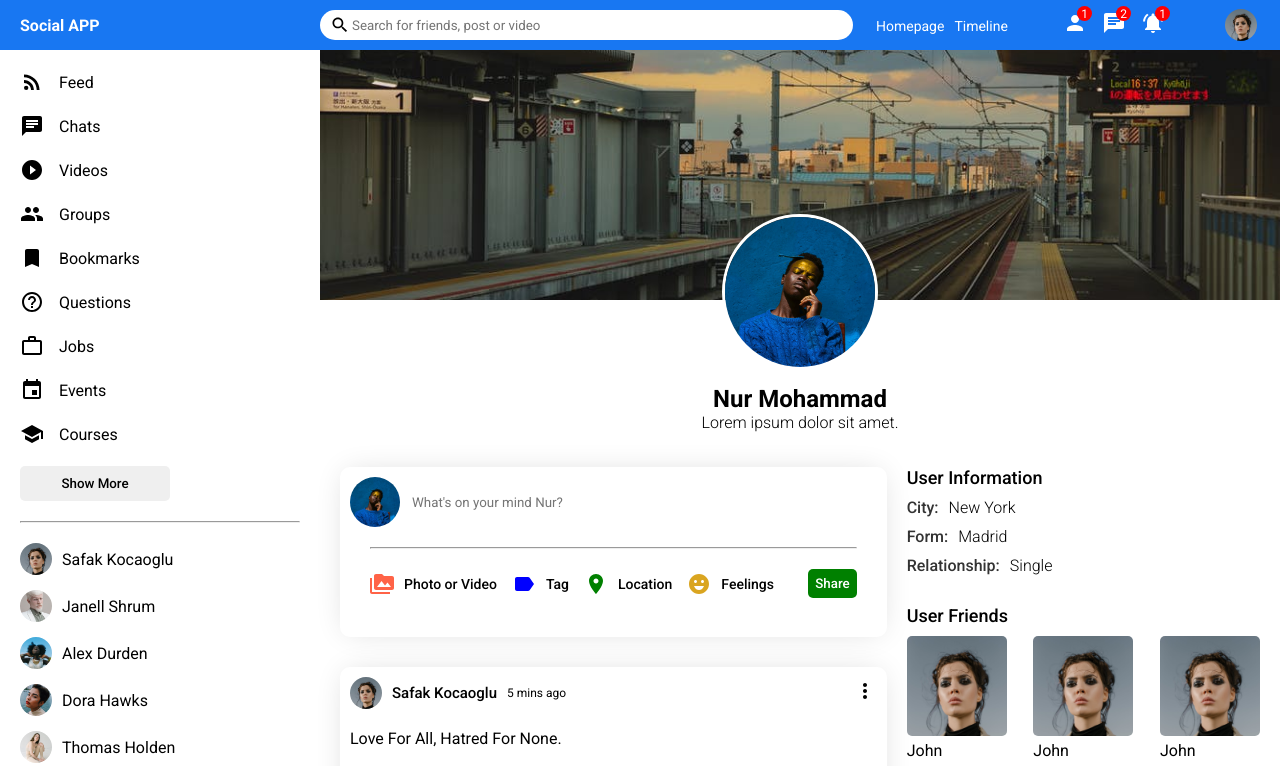
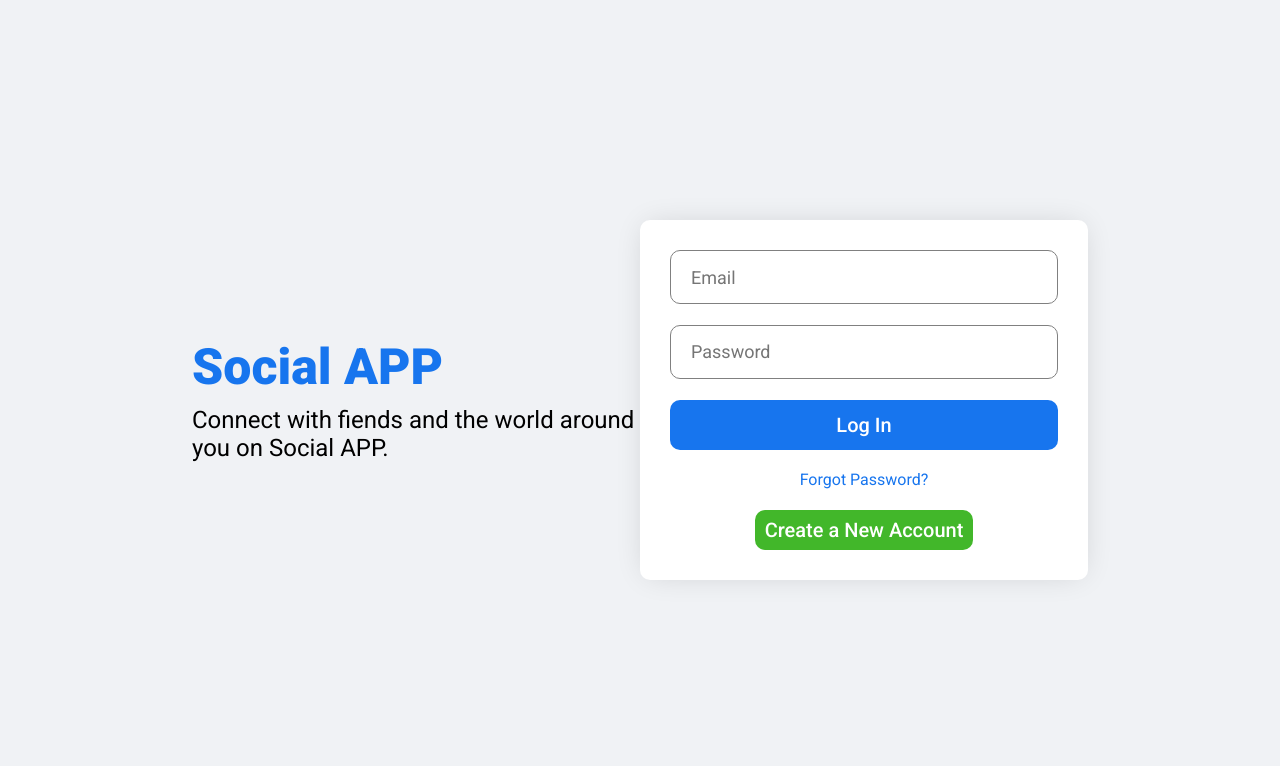
Before and after one commit to nmsoikat/Social-app-react, a React (Create React App) app: page / in a window 1280 px wide. Shown: the top 766 px of the page. Built offline with nearby package versions, Linux system fonts and the light colour scheme.

Commit message:
login page

```diff
--- a/src/App.js
+++ b/src/App.js
@@ -1,11 +1,13 @@
 import Home from './pages/home/Home';
+import Login from './pages/login/Login';
 import Profile from './pages/profile/Profile'
 
 
 function App() {
   return (
     // <Home />
-    <Profile />
+    // <Profile />
+    <Login />
   );
 }
 
--- /dev/null
+++ b/src/pages/login/Login.jsx
@@ -0,0 +1,25 @@
+import './login.css';
+
+export default function Login() {
+  return <>
+    <div className="login">
+      <div className="login-wrapper">
+        <div className="login-left">
+          <h3 className="login-logo">Social APP</h3>
+          <div className="span login-desc">
+            Connect with fiends and the world around you on Social APP.
+          </div>
+        </div>
+        <div className="login-right">
+          <div className="login-box">
+            <input placeholder="Email" className="login-input" />
+            <input placeholder="Password" className="login-input" />
+            <button className='login-btn'>Log In</button>
+            <span className="password-forgot">Forgot Password?</span>
+            <button className='register-btn'>Create a New Account</button>
+          </div>
+        </div>
+      </div>
+    </div>
+  </>;
+}
--- /dev/null
+++ b/src/pages/login/login.css
@@ -0,0 +1,88 @@
+.login {
+	width: 100vw;
+	height: 100vh;
+	background-color: #f0f2f5;
+	display: flex;
+	align-items: center;
+	justify-content: center;
+}
+
+.login-wrapper {
+	width: 70%;
+	height: 70%;
+	display: flex;
+}
+
+.login-left,
+.login-right {
+	display: flex;
+	flex: 1;
+	flex-direction: column;
+	justify-content: center;
+}
+
+.login-logo {
+	font-size: 50px;
+	font-weight: 800;
+	color: #1775ee;
+	margin-bottom: 10px;
+}
+
+.login-desc {
+	font-size: 24px;
+}
+
+.login-box {
+	height: 300px;
+	padding: 30px;
+	background-color: #fff;
+	display: flex;
+	flex-direction: column;
+	justify-content: space-between;
+  border-radius: 10px;
+	-webkit-box-shadow: 0px 0px 31px -7px rgba(0, 0, 0, 0.16);
+	box-shadow: 0px 0px 31px -7px rgba(0, 0, 0, 0.16);
+}
+
+.login-input {
+	height: 50px;
+	border-radius: 10px;
+	border: 1px solid gray;
+	font-size: 18px;
+	padding-left: 20px;
+}
+
+.login-input:focus {
+	outline: none;
+}
+
+.login-btn {
+	height: 50px;
+	border-radius: 10px;
+	border: none;
+	color: #fff;
+	background-color: #1775ee;
+	font-weight: 500;
+	font-size: 20px;
+	cursor: pointer;
+}
+
+.password-forgot {
+	text-align: center;
+	color: #1775ee;
+	cursor: pointer;
+}
+
+.register-btn {
+	height: 40px;
+	border-radius: 10px;
+	border: none;
+	color: #fff;
+	background-color: #42b72a;
+	font-weight: 500;
+	font-size: 20px;
+	cursor: pointer;
+	align-self: center;
+	padding-left: 10px;
+	padding-right: 10px;
+}
```
